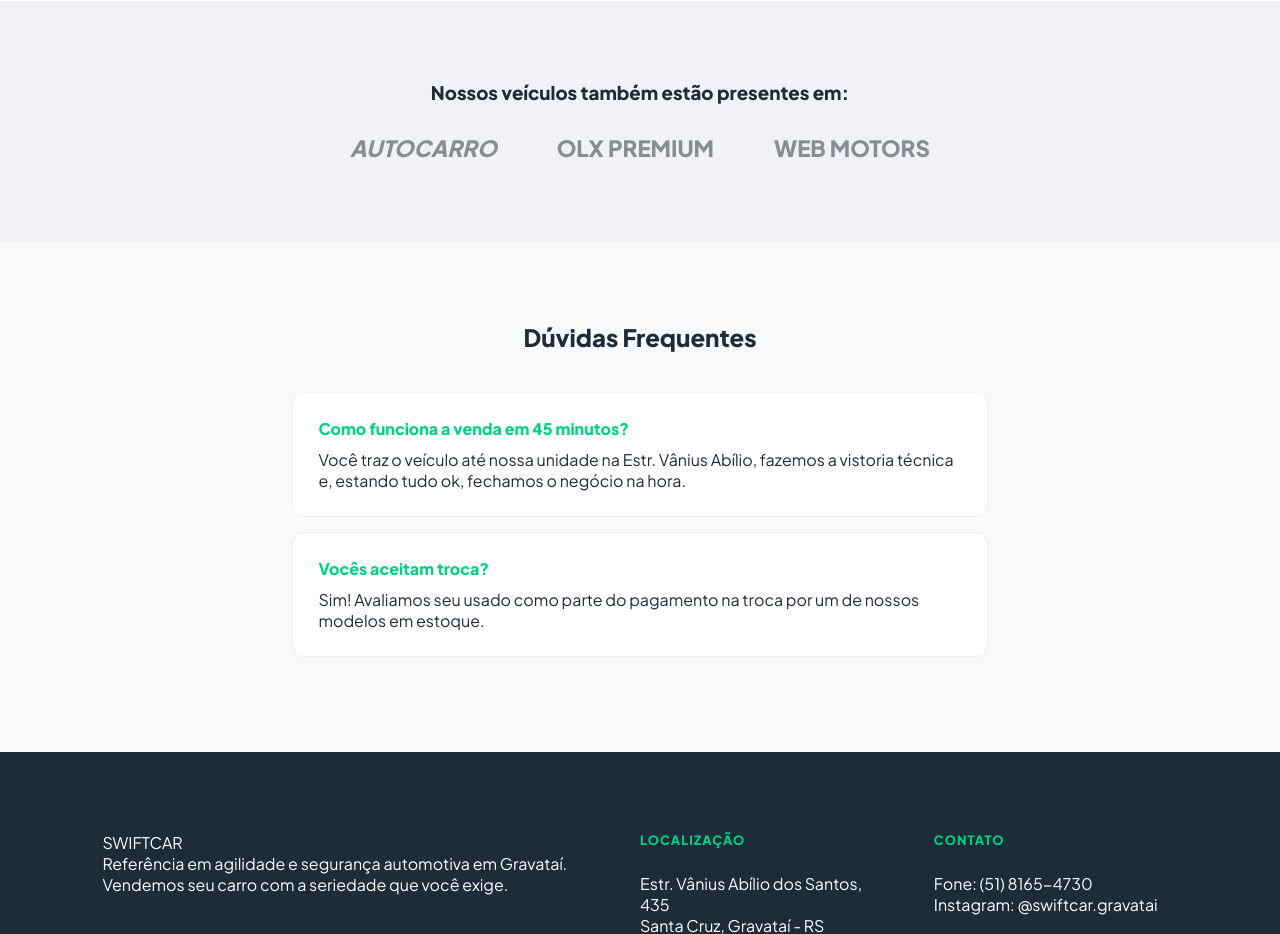
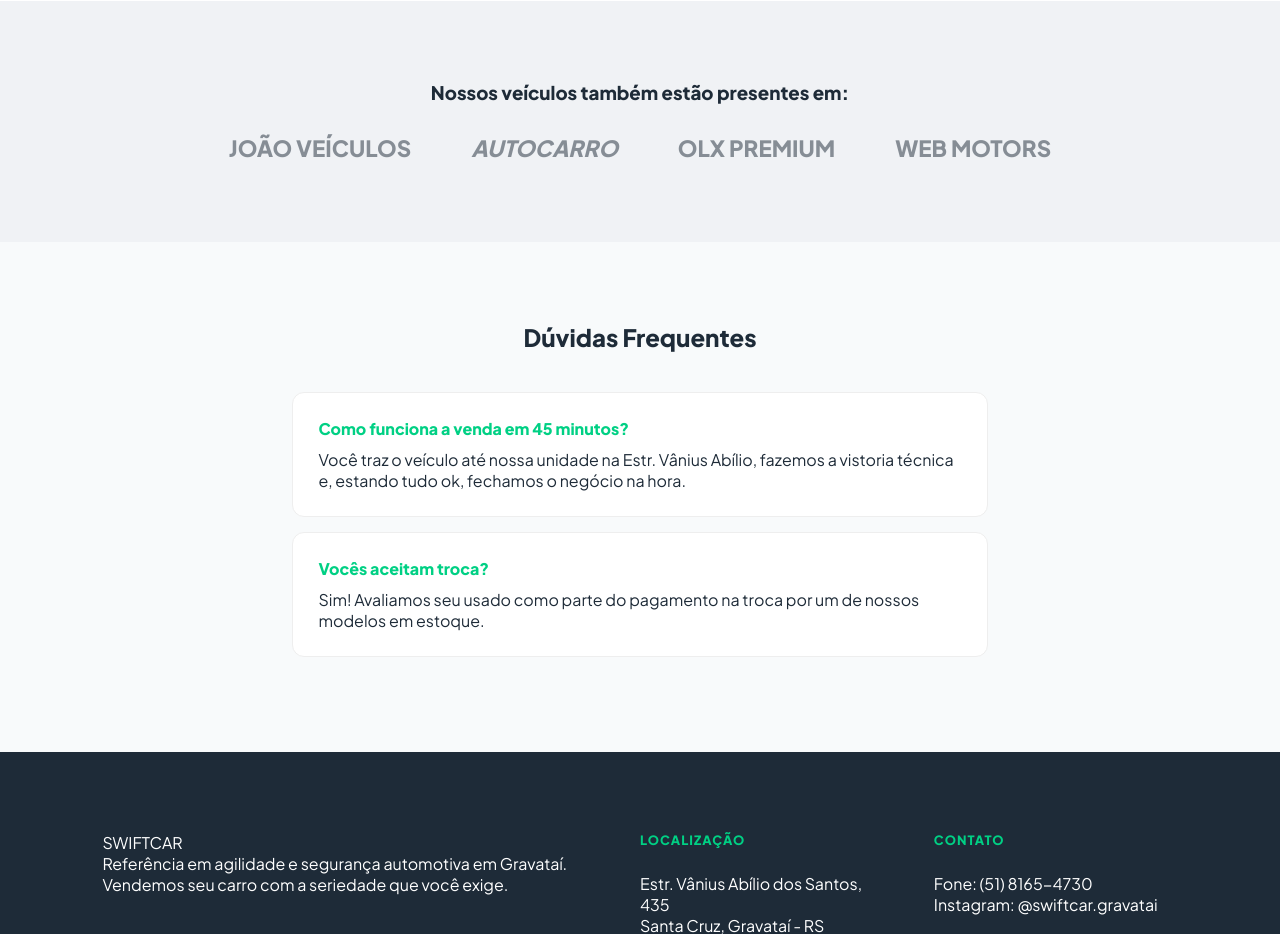
Before and after one commit to EricssonDaSilva-code/swifitcar, a plain HTML site: page index.html in a window 1280 px wide. Shown: the part 1660-2594 px from the top of the page. Drawn offline with Linux system fonts and the light colour scheme.

Commit message:
Add files via upload

```diff
--- a/index.html
+++ b/index.html
@@ -199,6 +199,7 @@
     <section class="partners">
         <h3>Nossos veículos também estão presentes em:</h3>
         <div class="partner-logos">
+            <div>JOÃO VEÍCULOS</div>
             <div style="font-style: italic;">AUTOCARRO</div>
             <div>OLX PREMIUM</div>
             <div>WEB MOTORS</div>
```
